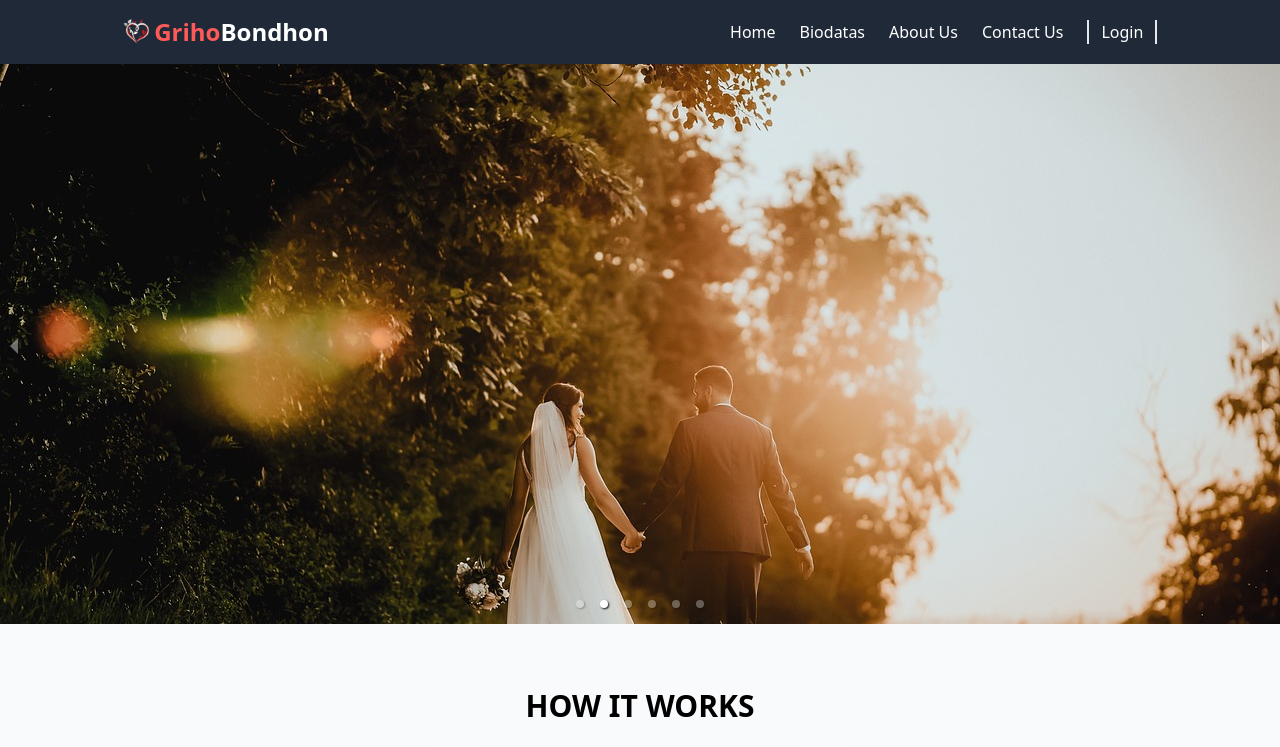
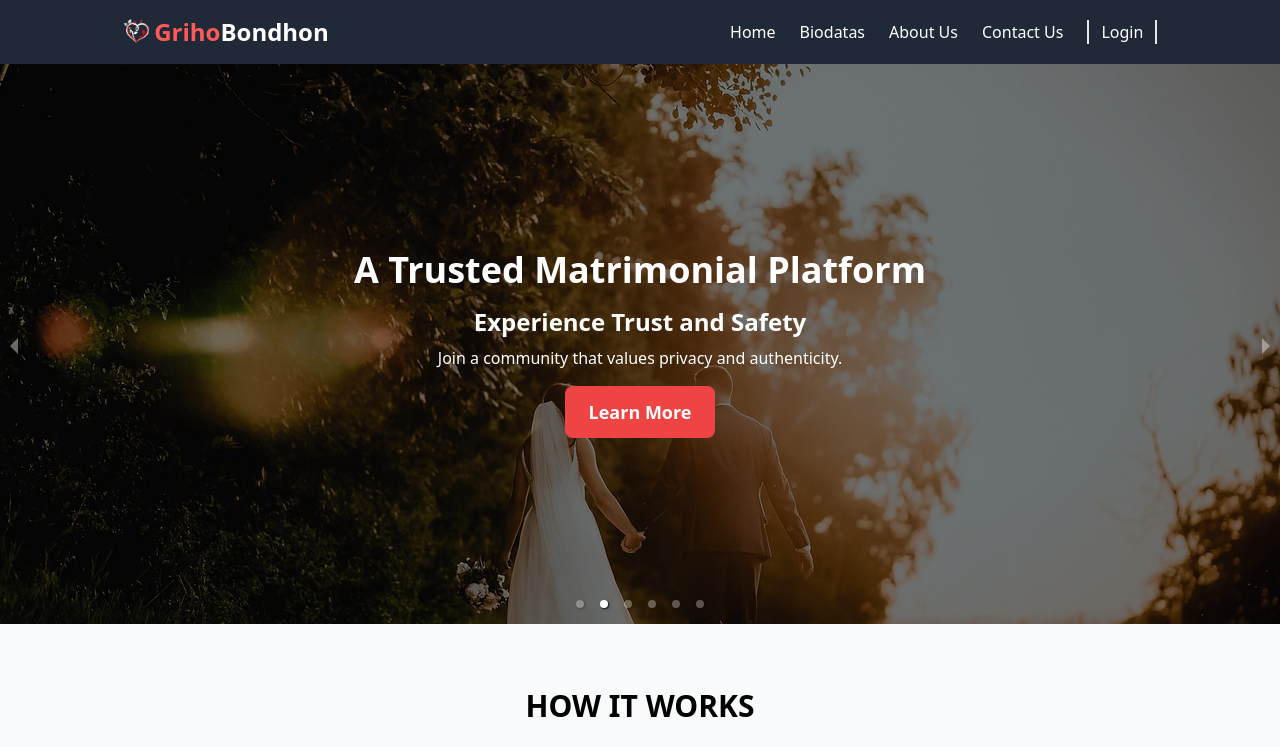
Before and after one commit to pritom-roy/griho-bondhon-client, a React (Vite) app: page / in a window 1280 px wide. Shown: the top 747 px of the page. Built offline with nearby package versions, Linux system fonts and the light colour scheme; no server answers; grey boxes are pictures that could not be loaded.

Commit message:
banner edited

```diff
--- a/src/pages/home/banner/Banner.jsx
+++ b/src/pages/home/banner/Banner.jsx
@@ -1,34 +1,81 @@
 import { Carousel } from "react-responsive-carousel";
 import "react-responsive-carousel/lib/styles/carousel.min.css";
 
-import image01 from "/wedding2.jpg"
-import image02 from "/wedding3.jpg"
-import image03 from "/wedding1.jpg"
-import image04 from "/wedding2.jpg"
-import image05 from "/wedding3.jpg"
-import image06 from "/wedding1.jpg"
+import image01 from "/wedding2.jpg";
+import image02 from "/wedding3.jpg";
+import image03 from "/wedding1.jpg";
+import image04 from "/wedding2.jpg";
+import image05 from "/wedding3.jpg";
+import image06 from "/wedding1.jpg";
+import { Link } from "react-router-dom";
 
 const Banner = () => {
+    const slides = [
+        {
+            img: image01,
+            text: "Find Your Perfect Life Partner",
+            heading: "Welcome to GrihoBandhon",
+            paragraph: "Our platform helps you connect with your ideal match.",
+            link: "/biodatas",
+            btnText: "Browse Biodatas"
+        },
+        {
+            img: image02,
+            text: "A Trusted Matrimonial Platform",
+            heading: "Experience Trust and Safety",
+            paragraph: "Join a community that values privacy and authenticity.",
+            link: "/aboutus",
+            btnText: "Learn More"
+        },
+        {
+            img: image03,
+            text: "Your Journey to Marriage Starts Here",
+            heading: "Begin Your Love Story",
+            paragraph: "Explore profiles that match your preferences.",
+            link: "/biodatas",
+            btnText: "Get Started"
+        },
+        {
+            img: image04,
+            text: "Connecting Hearts, Building Families",
+            heading: "Build Lasting Relationships",
+            paragraph: "Find someone who shares your dreams and aspirations.",
+            link: "/contactus",
+            btnText: "Contact Us"
+        },
+        {
+            img: image05,
+            text: "Your Soulmate is Just a Click Away",
+            heading: "Discover Your Match",
+            paragraph: "Take the first step towards a beautiful journey.",
+            link: "/biodatas",
+            btnText: "Find Your Match"
+        },
+        {
+            img: image06,
+            text: "Let Us Help You Write Your Love Story",
+            heading: "Craft Your Unique Story",
+            paragraph: "Join us to create a memorable love tale.",
+            link: "/aboutus",
+            btnText: "Discover More"
+        },
+    ];
+
     return (
-        <Carousel showThumbs={false} showStatus={false} autoPlay={true} infiniteLoop={true} interval={3000} >
-            <div>
-                <img className="max-h-[70vh] object-cover" src={image01} />
-            </div>
-            <div>
-                <img className="max-h-[70vh] object-cover" src={image02} />
-            </div>
-            <div>
-                <img className="max-h-[70vh] object-cover" src={image03} />
-            </div>
-            <div>
-                <img className="max-h-[70vh] object-cover" src={image04} />
-            </div>
-            <div>
-                <img className="max-h-[70vh] object-cover" src={image05} />
-            </div>
-            <div>
-                <img className="max-h-[70vh] object-cover" src={image06} />
-            </div>
+        <Carousel showThumbs={false} showStatus={false} autoPlay={true} infiniteLoop={true} interval={3000}>
+            {slides.map((slide, index) => (
+                <div key={index} className="relative">
+                    <img className="max-h-[70vh] object-cover w-full" src={slide.img} alt="Matrimonial Banner" />
+                    <div className="absolute inset-0 bg-black bg-opacity-50 flex flex-col items-center justify-center text-white p-6 text-center">
+                        <h2 className="text-2xl md:text-4xl font-bold mb-4">{slide.text}</h2>
+                        <h3 className="text-2xl font-semibold mb-2">{slide.heading}</h3>
+                        <p className="mb-4">{slide.paragraph}</p>
+                        <Link to={slide.link} className="bg-red-500 hover:bg-red-600 px-6 py-3 rounded-lg text-lg font-semibold transition">
+                            {slide.btnText}
+                        </Link>
+                    </div>
+                </div>
+            ))}
         </Carousel>
     );
 };
--- a/src/pages/home/premium-profile/Profile.jsx
+++ b/src/pages/home/premium-profile/Profile.jsx
@@ -34,7 +34,7 @@ const Profile = () => {
 
     return (
         <div className="w-11/12 md:w-10/12 mx-auto md:pb-16 pb-5">
-            <h2 className="text-3xl uppercase font-semibold mb-6 text-center">Premium Members</h2>
+            <h2 className="text-3xl uppercase font-bold mb-6 text-center">Premium Members</h2>
             <div className="flex justify-end mb-4">
                 <select
                     value={sortOrder}
--- a/src/router/Routes.jsx
+++ b/src/router/Routes.jsx
@@ -22,6 +22,7 @@ import Checkout from "../pages/checkout/Checkout";
 import SuccessStoryUser from "../pages/dashboard/user/story/SuccessStoryUser";
 import SuccessStoryAdmin from "../pages/dashboard/admin/story/SuccessStoryAdmin";
 import Error from "../pages/error/Error";
+import ScrollToTop from "../shared/scroll/ScrollToTop";
 
 
 const router = createBrowserRouter([
@@ -47,11 +48,11 @@ const router = createBrowserRouter([
             },
             {
                 path: 'biodatas',
-                element: <Biodatas />
+                element: <><ScrollToTop /> <Biodatas /></>
             },
             {
                 path: "biodatas/:id",
-                element: <PrivateRoute><BioDetails /></PrivateRoute>
+                element: <><ScrollToTop /><PrivateRoute><BioDetails /></PrivateRoute></>
             },
             {
                 path: "checkout/:id",
--- /dev/null
+++ b/src/shared/scroll/ScrollToTop.jsx
@@ -0,0 +1,14 @@
+import { useEffect } from "react";
+import { useLocation } from "react-router-dom";
+
+const ScrollToTop = () => {
+    const { pathname } = useLocation();
+
+    useEffect(() => {
+        window.scrollTo(0, 0);
+    }, [pathname]);
+
+    return null;
+};
+
+export default ScrollToTop;
```
